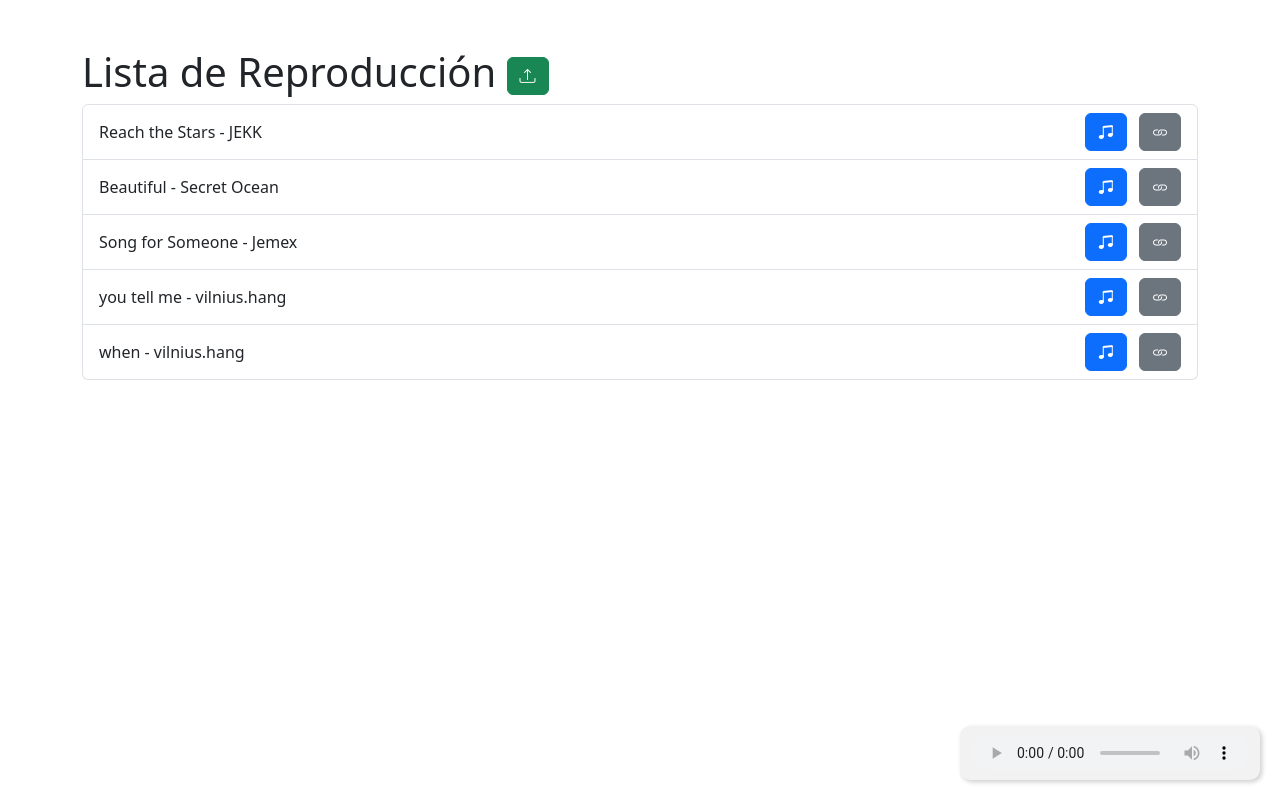
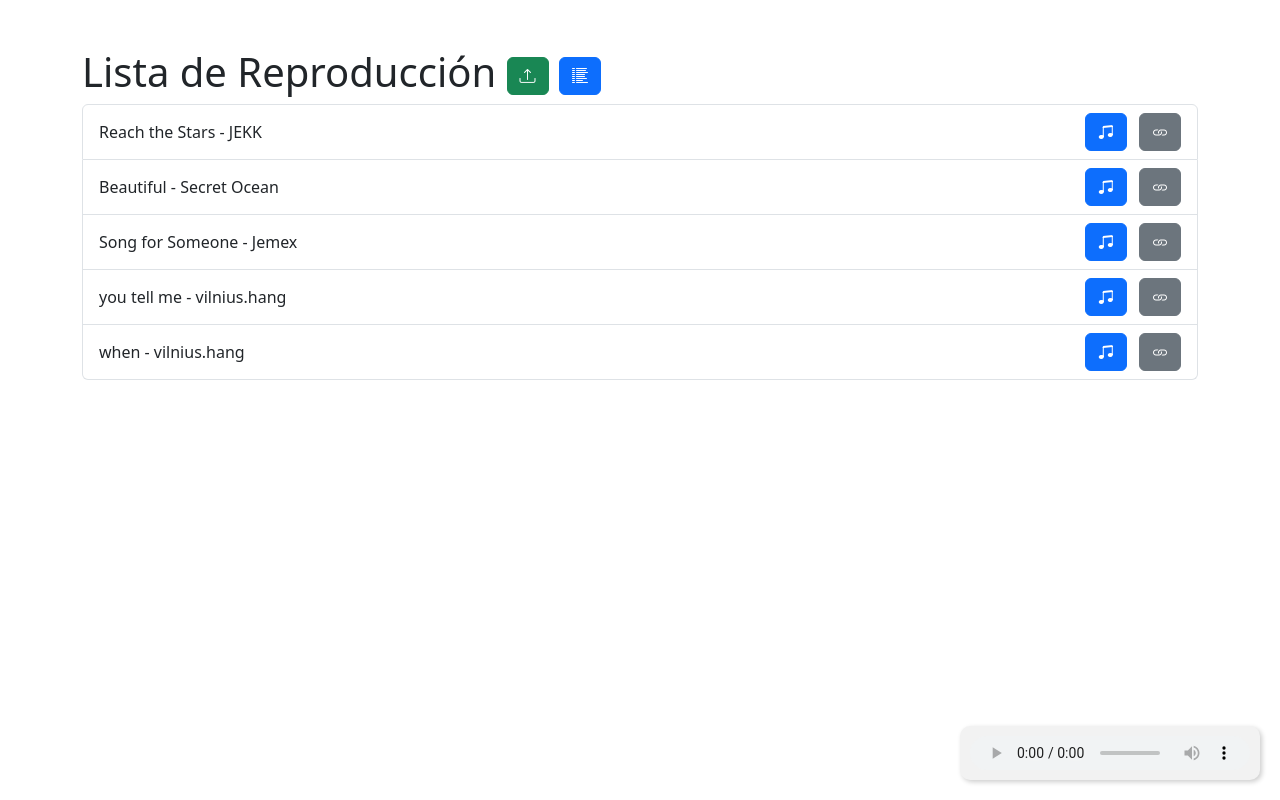
Before and after one commit to biodanza/mi_musica, a plain HTML site: page index.html in a window 1280 px wide. Drawn offline with nearby package versions, Linux system fonts and the light colour scheme.

Commit message:
Update index.html

```diff
--- a/index.html
+++ b/index.html
@@ -27,7 +27,10 @@
 </head>
 <body>
     <div class="container">
-        <h1 class="mt-5">Lista de Reproducción <a class="btn btn-success" target="_blank" href="https://github.com/biodanza/mi_musica/upload/main"><i class="bi bi-upload"></i></a></h1>
+        <h1 class="mt-5">Lista de Reproducción
+            <a class="btn btn-success" target="_blank" href="https://github.com/biodanza/mi_musica/upload/main"><i class="bi bi-upload"></i></a>
+            <a class="btn btn-primary" target="_blank" href="https://github.com/biodanza/mi_musica/edit/main/music.json"><i class="bi bi-list-columns-reverse"></i></a>
+        </h1>
         <ol class="list-group" id="music-list">
         </ol>
     </div>
```
